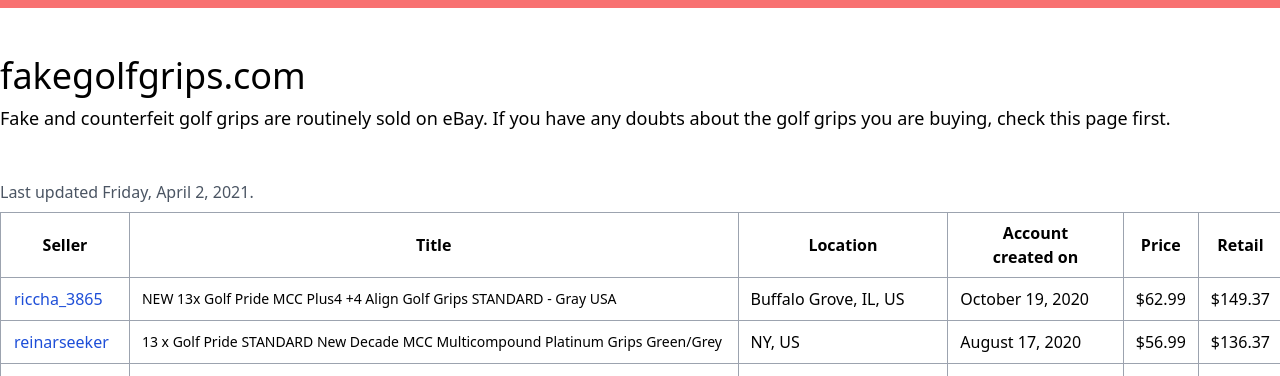
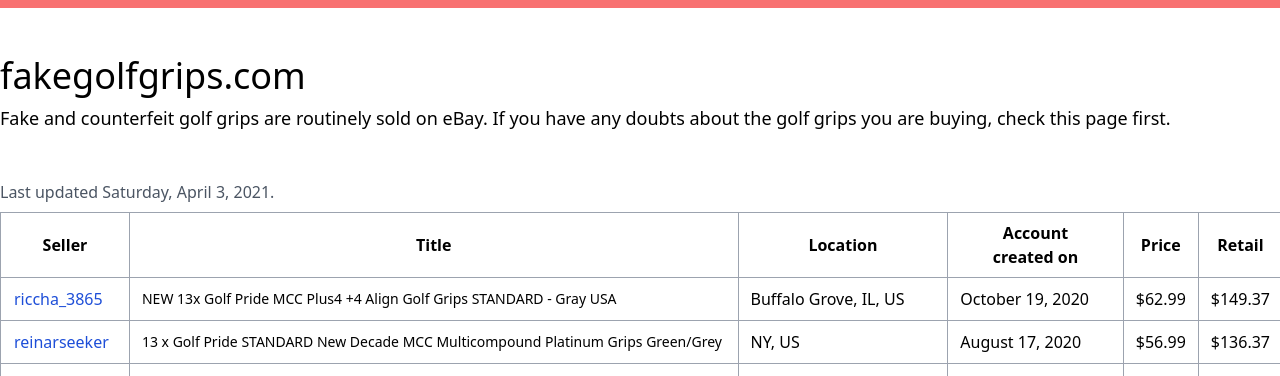
Before and after one commit to djhopper01/fakegolfgrips, a Jekyll site: the page built from docs/index.html, in a window 1280 px wide and 900 px high. Shown: the top 376 px of the window. Built offline with Jekyll 4.4.1, drawn with Linux system fonts in a browser that asks for light colours; comment, search, counter and statistics services are not loaded.

Commit message:
Updates timestamp

```diff
--- a/docs/index.html
+++ b/docs/index.html
@@ -4,7 +4,7 @@
 ---
 
 <div class="text-gray-600">
-  Last updated Friday, April 2, 2021.
+  Last updated Saturday, April 3, 2021.
 </div>
 
 <div class="overflow-x-auto mt-2">
```
